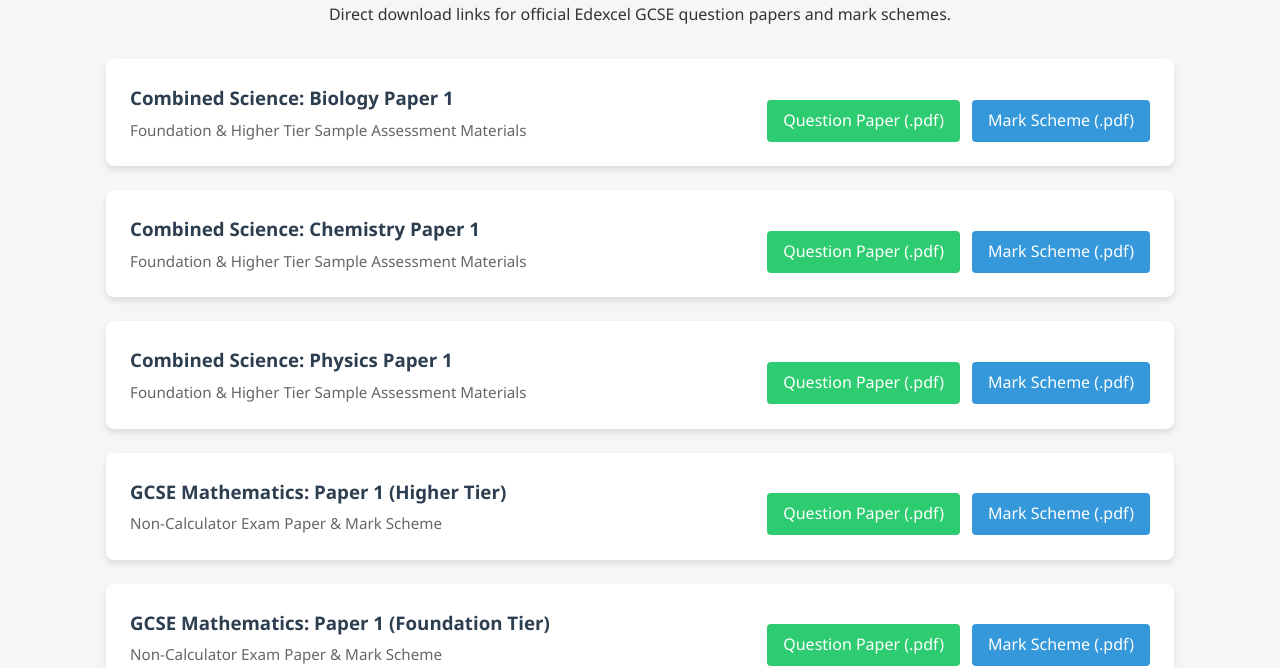
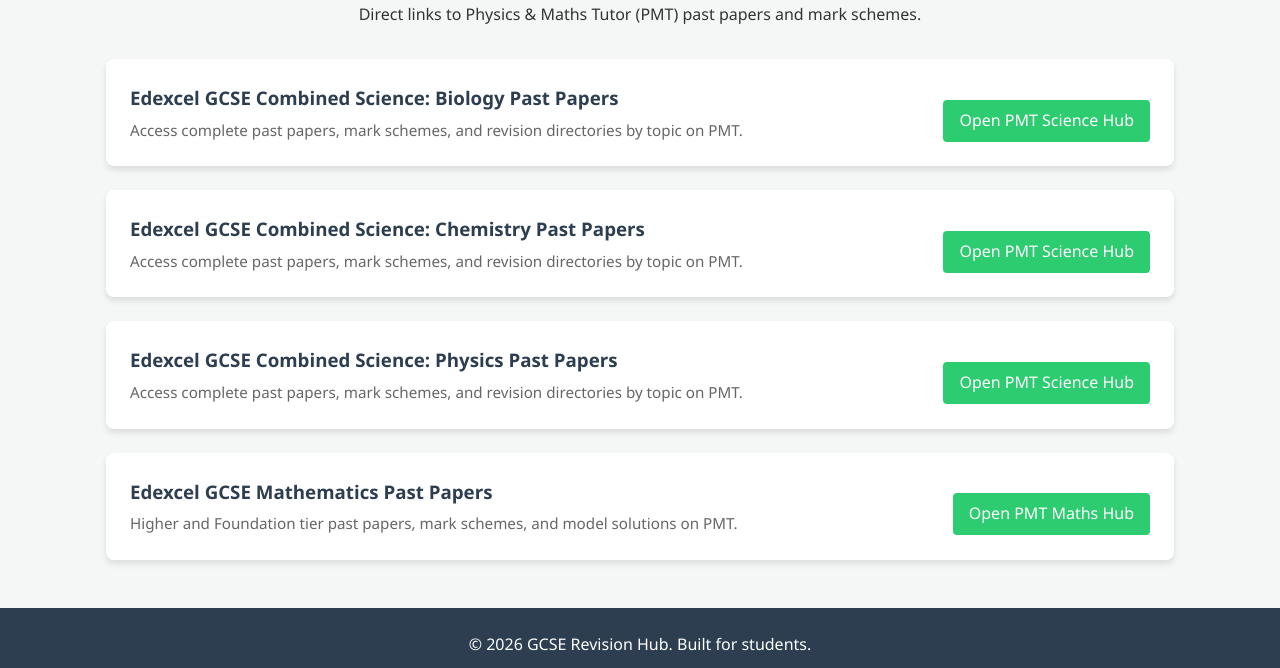
Before and after one commit to IbbyZaman/easystudy, a plain HTML site: page practice_papers.html in a window 1280 px wide. Shown: the part 139-807 px from the top of the page. Drawn offline with Linux system fonts and the light colour scheme.

Commit message:
Update practice_papers.html

```diff
--- a/practice_papers.html
+++ b/practice_papers.html
@@ -49,61 +49,46 @@
     <main class="content-container">
         <section class="notes-header">
             <h2>Edexcel Practice Papers Archive</h2>
-            <p>Direct download links for official Edexcel GCSE question papers and mark schemes.</p>
+            <p>Direct links to Physics &amp; Maths Tutor (PMT) past papers and mark schemes.</p>
         </section>
 
         <div class="download-card">
             <div class="download-info">
-                <h3>Combined Science: Biology Paper 1</h3>
-                <p>Foundation & Higher Tier Sample Assessment Materials</p>
+                <h3>Edexcel GCSE Combined Science: Biology Past Papers</h3>
+                <p>Access complete past papers, mark schemes, and revision directories by topic on PMT.</p>
             </div>
             <div class="download-bar">
-                <a href="https://qualifications.pearson.com/content/dam/pdf/GCSE/Combined-Science/2016/Specification%20and%20sample%20assessments/GCSE_Combined_Science_Biology_Sample_Assessment_Materials.pdf" target="_blank" class="btn-primary">Question Paper (.pdf)</a>
-                <a href="https://qualifications.pearson.com/content/dam/pdf/GCSE/Combined-Science/2016/Specification%20and%20sample%20assessments/GCSE_Combined_Science_Biology_Sample_Mark_Schemes.pdf" target="_blank" class="btn-primary" style="background-color: #3498db;">Mark Scheme (.pdf)</a>
+                <a href="https://www.physicsandmathstutor.com/past-papers/gcse-science/" target="_blank" class="btn-primary">Open PMT Science Hub</a>
             </div>
         </div>
 
         <div class="download-card">
             <div class="download-info">
-                <h3>Combined Science: Chemistry Paper 1</h3>
-                <p>Foundation & Higher Tier Sample Assessment Materials</p>
+                <h3>Edexcel GCSE Combined Science: Chemistry Past Papers</h3>
+                <p>Access complete past papers, mark schemes, and revision directories by topic on PMT.</p>
             </div>
             <div class="download-bar">
-                <a href="https://qualifications.pearson.com/content/dam/pdf/GCSE/Combined-Science/2016/Specification%20and%20sample%20assessments/GCSE_Combined_Science_Chemistry_Sample_Assessment_Materials.pdf" target="_blank" class="btn-primary">Question Paper (.pdf)</a>
-                <a href="https://qualifications.pearson.com/content/dam/pdf/GCSE/Combined-Science/2016/Specification%20and%20sample%20assessments/GCSE_Combined_Science_Chemistry_Sample_Mark_Schemes.pdf" target="_blank" class="btn-primary" style="background-color: #3498db;">Mark Scheme (.pdf)</a>
+                <a href="https://www.physicsandmathstutor.com/past-papers/gcse-science/" target="_blank" class="btn-primary">Open PMT Science Hub</a>
             </div>
         </div>
 
         <div class="download-card">
             <div class="download-info">
-                <h3>Combined Science: Physics Paper 1</h3>
-                <p>Foundation & Higher Tier Sample Assessment Materials</p>
+                <h3>Edexcel GCSE Combined Science: Physics Past Papers</h3>
+                <p>Access complete past papers, mark schemes, and revision directories by topic on PMT.</p>
             </div>
             <div class="download-bar">
-                <a href="https://qualifications.pearson.com/content/dam/pdf/GCSE/Combined-Science/2016/Specification%20and%20sample%20assessments/GCSE_Combined_Science_Physics_Sample_Assessment_Materials.pdf" target="_blank" class="btn-primary">Question Paper (.pdf)</a>
-                <a href="https://qualifications.pearson.com/content/dam/pdf/GCSE/Combined-Science/2016/Specification%20and%20sample%20assessments/GCSE_Combined_Science_Physics_Sample_Mark_Schemes.pdf" target="_blank" class="btn-primary" style="background-color: #3498db;">Mark Scheme (.pdf)</a>
+                <a href="https://www.physicsandmathstutor.com/past-papers/gcse-science/" target="_blank" class="btn-primary">Open PMT Science Hub</a>
             </div>
         </div>
 
         <div class="download-card">
             <div class="download-info">
-                <h3>GCSE Mathematics: Paper 1 (Higher Tier)</h3>
-                <p>Non-Calculator Exam Paper & Mark Scheme</p>
+                <h3>Edexcel GCSE Mathematics Past Papers</h3>
+                <p>Higher and Foundation tier past papers, mark schemes, and model solutions on PMT.</p>
             </div>
             <div class="download-bar">
-                <a href="https://mathsaurus.com/wp-content/uploads/2022/05/1MA1-1H-que-20220516.pdf" target="_blank" class="btn-primary">Question Paper (.pdf)</a>
-                <a href="https://mathsaurus.com/wp-content/uploads/2022/05/1MA1-1H-rms-20220825.pdf" target="_blank" class="btn-primary" style="background-color: #3498db;">Mark Scheme (.pdf)</a>
-            </div>
-        </div>
-
-        <div class="download-card">
-            <div class="download-info">
-                <h3>GCSE Mathematics: Paper 1 (Foundation Tier)</h3>
-                <p>Non-Calculator Exam Paper & Mark Scheme</p>
-            </div>
-            <div class="download-bar">
-                <a href="https://mathsaurus.com/wp-content/uploads/2024/05/1MA1-1F-que-20240516.pdf" target="_blank" class="btn-primary">Question Paper (.pdf)</a>
-                <a href="https://mathsaurus.com/wp-content/uploads/2024/05/1MA1-1F-rms-20240822.pdf" target="_blank" class="btn-primary" style="background-color: #3498db;">Mark Scheme (.pdf)</a>
+                <a href="https://www.physicsandmathstutor.com/past-papers/gcse-maths/" target="_blank" class="btn-primary">Open PMT Maths Hub</a>
             </div>
         </div>
     </main>
```
